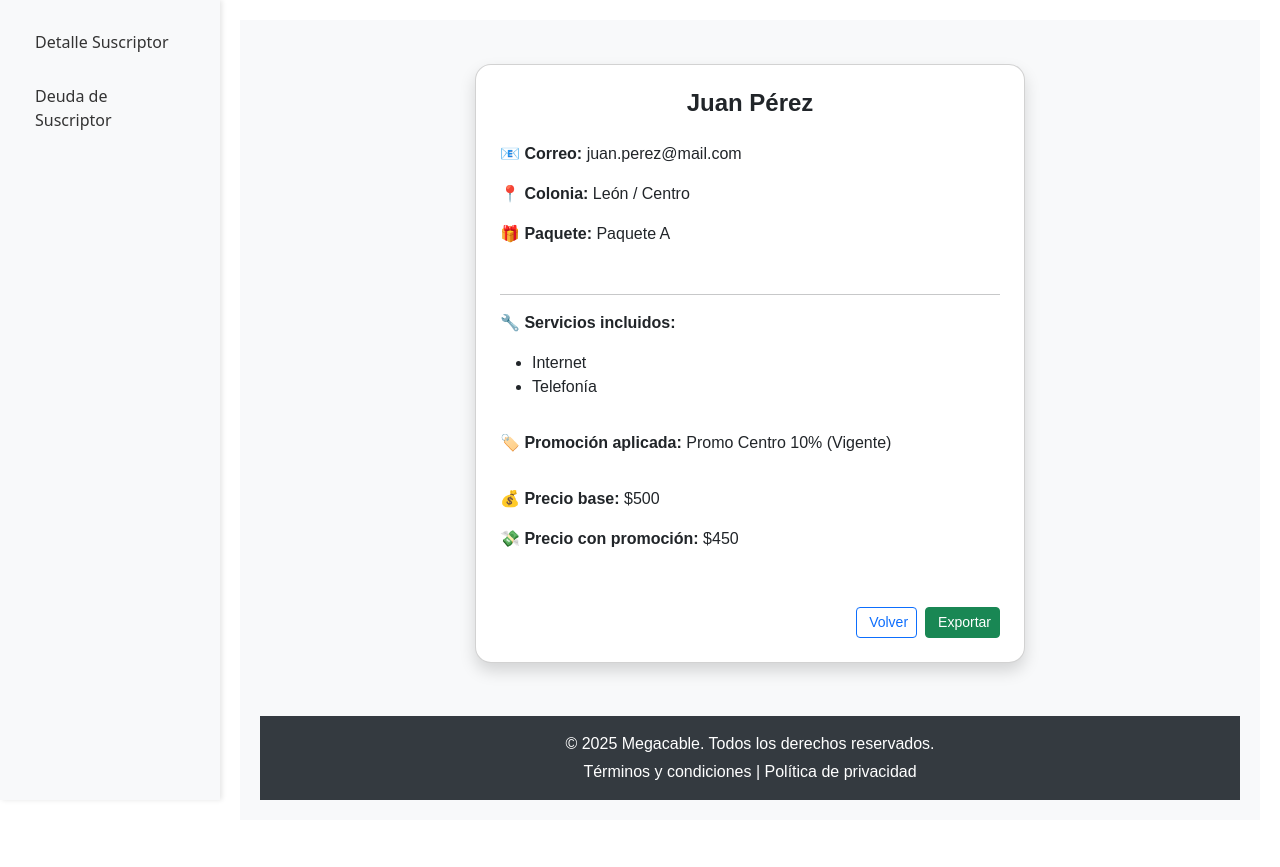
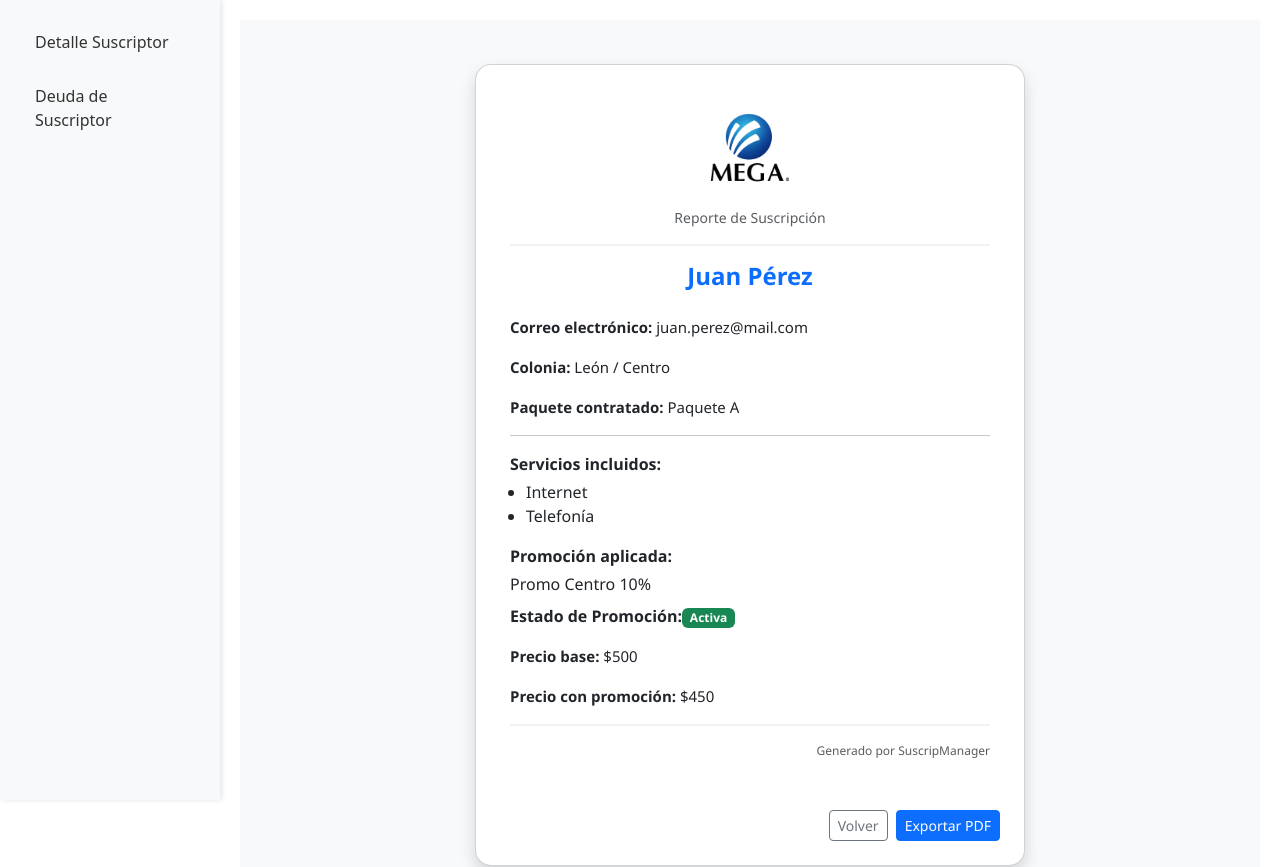
Before and after one commit to Fernando19921/SuscripManager_2025, an Angular app: page /detalle/1 in a window 1280 px wide. Shown: the top 867 px of the page. Before the commit the page ends 840 px from the top, so only its background shows below. Built offline with nearby package versions, Linux system fonts and the light colour scheme.

Commit message:
Add function pdf

```diff
--- a/package.json
+++ b/package.json
@@ -23,6 +23,7 @@
     "@angular/ssr": "^18.2.18",
     "express": "^4.18.2",
     "jspdf": "^3.0.1",
+    "pdfmake": "^0.2.20",
     "rxjs": "~7.8.0",
     "tslib": "^2.3.0",
     "zone.js": "~0.14.10"
--- a/src/app/core/loading-spinner/loading-spinner.component.css
+++ b/src/app/core/loading-spinner/loading-spinner.component.css
@@ -0,0 +1,17 @@
+.spinner-container{
+  align-items: center;
+  background-color: black;
+  border-radius: 20px;
+  bottom: 15px;
+  color: white;
+  display: flex;
+  padding: 5px 10px;
+  position: fixed;
+  right: 15px;
+  right: 15px;
+  box-shadow: 0px 0px 5px rgb(0,0,0,0.2);
+}
+
+span{
+  margin-left: 5px;
+}
--- a/src/app/core/loading-spinner/loading-spinner.component.html
+++ b/src/app/core/loading-spinner/loading-spinner.component.html
@@ -1 +1,45 @@
-<p>loading-spinner works!</p>
+<div class="spinner-container bg-dark">
+  <span>Cargando...</span>
+  <!-- By Sam Herbert (@sherb), for everyone. More @ http://goo.gl/7AJzbL -->
+<svg width="45" height="45" viewBox="0 0 45 45" xmlns="http://www.w3.org/2000/svg" stroke="#fff">
+    <g fill="none" fill-rule="evenodd" transform="translate(1 1)" stroke-width="2">
+        <circle cx="22" cy="22" r="6" stroke-opacity="0">
+            <animate attributeName="r"
+                begin="1.5s" dur="3s"
+                values="6;22"
+                calcMode="linear"
+                repeatCount="indefinite" />
+            <animate attributeName="stroke-opacity"
+                begin="1.5s" dur="3s"
+                values="1;0" calcMode="linear"
+                repeatCount="indefinite" />
+            <animate attributeName="stroke-width"
+                begin="1.5s" dur="3s"
+                values="2;0" calcMode="linear"
+                repeatCount="indefinite" />
+        </circle>
+        <circle cx="22" cy="22" r="6" stroke-opacity="0">
+            <animate attributeName="r"
+                begin="3s" dur="3s"
+                values="6;22"
+                calcMode="linear"
+                repeatCount="indefinite" />
+            <animate attributeName="stroke-opacity"
+                begin="3s" dur="3s"
+                values="1;0" calcMode="linear"
+                repeatCount="indefinite" />
+            <animate attributeName="stroke-width"
+                begin="3s" dur="3s"
+                values="2;0" calcMode="linear"
+                repeatCount="indefinite" />
+        </circle>
+        <circle cx="22" cy="22" r="8">
+            <animate attributeName="r"
+                begin="0s" dur="1.5s"
+                values="6;1;2;3;4;5;6"
+                calcMode="linear"
+                repeatCount="indefinite" />
+        </circle>
+    </g>
+</svg>
+</div>
--- a/src/app/core/loading-spinner/loading-spinner.component.ts
+++ b/src/app/core/loading-spinner/loading-spinner.component.ts
@@ -1,7 +1,7 @@
 import { Component } from '@angular/core';
 
 @Component({
-  selector: 'app-loading-spinner',
+  selector: 'core-loading-spinner',
   standalone: true,
   imports: [],
   templateUrl: './loading-spinner.component.html',
--- a/src/app/pages/detalle-suscriptor/detalle-suscriptor.component.html
+++ b/src/app/pages/detalle-suscriptor/detalle-suscriptor.component.html
@@ -1,29 +1,46 @@
-<div class="table-container">
+<div class="table-container position-relative">
+
   <h4 class="mb-3">Lista de Suscriptores</h4>
 
-  <table class="table table-bordered table-striped">
+  <!-- Spinner centrado sobre la tabla mientras carga -->
+  <div *ngIf="isLoading" class="d-flex justify-content-center align-items-center position-absolute w-100 h-100" style="background-color: rgba(255,255,255,0.7); top: 0; left: 0; z-index: 10;">
+    <core-loading-spinner></core-loading-spinner>
+  </div>
+
+  <!-- Tabla visible solo cuando no está cargando -->
+  <table *ngIf="!isLoading" class="table table-bordered table-striped">
     <thead>
       <tr>
         <th>#</th>
         <th>Nombre</th>
-        <th>Correo</th>
         <th>Paquete Activo</th>
+        <th>Promocion Aplicada</th>
+        <th>Estado</th>
+
+
         <th></th>
       </tr>
     </thead>
     <tbody>
-      <tr *ngFor="let user of usuarios let i=index">
-        <td>{{i+1}}</td>
+      <tr *ngFor="let user of usuarios; let i = index">
+        <td>{{ i + 1 }}</td>
         <td>{{ user.nombre }}</td>
-        <td>{{ user.correo }}</td>
         <td>{{ user.paqueteActivo }}</td>
+        <td>{{ user.promociones }}</td>
         <td>
-            <a
-              class="btn btn-primary info-btn"
-              [routerLink]="['/detalle',user.id]"
-            >
-              Info
-            </a>
+          <ng-container *ngIf="user.promociones && user.promociones.length>0; else sinPromo ">
+            <span *ngIf="esPromocionVigente(user.fechaInicioPromocion, user.fechaFinPromocion)" class="badge bg-success"> Promocion Vigente</span>
+            <span *ngIf="!esPromocionVigente(user.fechaInicioPromocion, user.fechaFinPromocion)" class="badge bg-danger"> Promocion Expirada</span>
+          </ng-container>
+
+          <ng-template #sinPromo>
+            <span class="badge bg-secondary">Sin Promoción Activa</span>
+          </ng-template>
+        </td>
+        <td>
+          <a class="btn btn-primary info-btn" [routerLink]="['/detalle', user.id]">
+            Info
+          </a>
         </td>
       </tr>
     </tbody>
--- a/src/app/pages/detalle-suscriptor/detalle-suscriptor.component.ts
+++ b/src/app/pages/detalle-suscriptor/detalle-suscriptor.component.ts
@@ -3,17 +3,21 @@ import { SuscriptoresService } from '../../core/services/suscriptores.service';
 import { suscriptor } from '../../suscriptor/interface/suscriptor-interface';
 import { CommonModule } from '@angular/common';
 import { RouterModule } from '@angular/router';
+import { LoadingSpinnerComponent } from '../../core/loading-spinner/loading-spinner.component';
+import { delay } from 'rxjs';
 
 
 @Component({
   selector: 'app-detalle-suscriptor',
   standalone: true,
-  imports: [CommonModule,RouterModule],
+  imports: [CommonModule,RouterModule,LoadingSpinnerComponent],
   templateUrl: './detalle-suscriptor.component.html',
   styleUrl: './detalle-suscriptor.component.css'
 })
 export class DetalleSuscriptorComponent implements OnInit  {
   public usuarios:suscriptor[]=[]
+  public isLoading: boolean=false;
+  public date=new Date
   constructor(private SuscriptoresService:SuscriptoresService){}
 
   ngOnInit(){
@@ -21,8 +25,21 @@ export class DetalleSuscriptorComponent implements OnInit  {
   }
 
   obtenerSuscriptores(){
-    this.SuscriptoresService.getSuscriptores().subscribe(data=>{
+    this.isLoading=true
+    this.SuscriptoresService.getSuscriptores()
+    .pipe(
+      delay(1000)
+    )
+    .subscribe(data=>{
       this.usuarios=data
+      this.isLoading=false
     })
   }
+
+  esPromocionVigente(fechaInicio:string, fechaFin:string){
+    const hoy=new Date();
+    const inicio=new Date(fechaInicio);
+    const fin= new Date(fechaFin);
+    return hoy>=inicio && hoy<= fin
+  }
 }
--- a/src/app/pages/deuda-suscriptor/deuda-suscriptor.component.html
+++ b/src/app/pages/deuda-suscriptor/deuda-suscriptor.component.html
@@ -51,6 +51,10 @@
     </div>
   </div>
 
+  <div>
+
+  </div>
+
   <!-- Total a pagar -->
   <div *ngIf="selectedPackage">
     <h4>Total a pagar</h4>
--- a/src/app/pages/deuda-suscriptor/deuda-suscriptor.component.ts
+++ b/src/app/pages/deuda-suscriptor/deuda-suscriptor.component.ts
@@ -1,7 +1,10 @@
 import { Component, OnInit } from '@angular/core';
 import { CommonModule } from '@angular/common';
 import { FormsModule } from '@angular/forms';
-import jsPDF from 'jspdf';
+import { jsPDF } from 'jspdf';
+
+
+
 
 export interface Package {
   id: number;
--- a/src/app/pages/inf-suscriptor/inf-suscriptor.component.html
+++ b/src/app/pages/inf-suscriptor/inf-suscriptor.component.html
@@ -1,49 +1,82 @@
-<div *ngIf="suscriptorSeleccionado" class="container mt-4 d-flex justify-content-center">
-  <div class="card shadow p-4 rounded-4" style="max-width: 550px; width: 100%;">
-
-
-    <div class="text-center mb-4">
-      <i class="fas fa-user-circle fa-5x text-primary"></i>
-      <h4 class="fw-bold mb-0">{{ suscriptorSeleccionado.nombre }}</h4>
+<!-- Spinner de carga -->
+<div *ngIf="isLoading" class="d-flex justify-content-center align-items-center" style="min-height: 200px;">
+  <core-loading-spinner></core-loading-spinner>
 </div>
 
+<!-- Contenido del suscriptor -->
+<div *ngIf="suscriptorSeleccionado" class="container mt-4 d-flex justify-content-center">
+  <div class="card shadow p-4 rounded-4" style="max-width: 550px; width: 100%; font-family: 'Segoe UI', Tahoma, Geneva, Verdana, sans-serif;">
 
-    <div class="mb-3">
-      <p><strong>📧 Correo:</strong> {{ suscriptorSeleccionado.correo }}</p>
-      <p><strong>📍 Colonia:</strong> {{ suscriptorSeleccionado.colonia }}</p>
-      <p><strong>🎁 Paquete:</strong> {{ suscriptorSeleccionado.paqueteActivo }}</p>
+    <!-- INICIO DEL CONTENIDO A EXPORTAR -->
+    <div #contenidoPDF style="padding: 10px;">
+
+      <!-- Encabezado -->
+      <div class="text-center mb-3">
+        <img src="assets/mega.png" alt="Logo de la empresa" width="100" class="mb-2" />
+        <p class="text-muted mb-0" style="font-size: 14px;">Reporte de Suscripción</p>
       </div>
 
-    <hr>
+      <hr style="border: 1px solid #ccc;" />
 
+      <!-- Nombre -->
+      <div class="mb-4 text-center">
+        <h4 class="fw-bold text-primary mb-0">{{ suscriptorSeleccionado.nombre }}</h4>
+      </div>
 
+      <!-- Información general -->
+      <div class="mb-3" style="line-height: 1.6; font-size: 15px;">
+        <p><strong>Correo electrónico:</strong> {{ suscriptorSeleccionado.correo }}</p>
+        <p><strong>Colonia:</strong> {{ suscriptorSeleccionado.colonia }}</p>
+        <p><strong>Paquete contratado:</strong> {{ suscriptorSeleccionado.paqueteActivo }}</p>
+      </div>
+
+      <hr />
+
+      <!-- Servicios -->
       <div class="mb-3">
-      <p><strong>🔧 Servicios incluidos:</strong></p>
-      <ul>
+        <p class="fw-semibold mb-1">Servicios incluidos:</p>
+        <ul class="mb-0 ps-3">
           <li *ngFor="let s of suscriptorSeleccionado.servicios">{{ s }}</li>
         </ul>
       </div>
 
+      <!-- Promoción -->
+      <div class="mb-3">
+        <p class="fw-semibold mb-1">Promoción aplicada:</p>
+        <p class="mb-2">{{ suscriptorSeleccionado.promociones || 'Ninguna' }}</p>
 
-    <div class="mb-3">
-      <p><strong>🏷️ Promoción aplicada:</strong> {{ suscriptorSeleccionado.promociones }}</p>
+        <ng-container *ngIf="suscriptorSeleccionado.promociones && suscriptorSeleccionado.promociones.length > 0; else sinPromociones">
+          <div *ngIf="esPromocionVigente(suscriptorSeleccionado.fechaInicioPromocion, suscriptorSeleccionado.fechaFinPromocion)">
+            <span class="fw-semibold">Estado de Promoción:</span>
+            <span class="badge bg-success">Activa</span>
+          </div>
+          <div *ngIf="!esPromocionVigente(suscriptorSeleccionado.fechaInicioPromocion, suscriptorSeleccionado.fechaFinPromocion)">
+            <span class="fw-semibold">Estado de Promoción:</span>
+            <span class="badge bg-danger">Inactiva</span>
+          </div>
+        </ng-container>
+
+        <ng-template #sinPromociones>
+          <span class="badge bg-secondary">Sin Promoción Activa</span>
+        </ng-template>
       </div>
 
-
-    <div class="mb-3">
-      <p><strong>💰 Precio base:</strong> ${{ suscriptorSeleccionado.precioBase }}</p>
-      <p><strong>💸 Precio con promoción:</strong> ${{ suscriptorSeleccionado.precioConPromocion }}</p>
+      <!-- Precios -->
+      <div class="mb-3" style="line-height: 1.6; font-size: 15px;">
+        <p><strong>Precio base:</strong> ${{ suscriptorSeleccionado.precioBase }}</p>
+        <p><strong>Precio con promoción:</strong> ${{ suscriptorSeleccionado.precioConPromocion }}</p>
       </div>
 
+      <hr style="border: 1px solid #ccc;" />
+      <p class="text-end text-muted" style="font-size: 12px;">Generado por SuscripManager</p>
+    </div>
+    <!-- FIN DEL CONTENIDO A EXPORTAR -->
 
+    <!-- Botones -->
     <div class="d-flex justify-content-end gap-2 mt-4">
-      <a routerLink="/detalle-suscriptor" class="btn btn-outline-primary btn-sm">
-        <i class="fas fa-arrow-left me-1"></i> Volver
-      </a>
+      <a routerLink="/detalle-suscriptor" class="btn btn-outline-secondary btn-sm">Volver</a>
+      <button (click)="exportarPDF()" class="btn btn-primary btn-sm">Exportar PDF</button>
+    </div>
 
-      <button (click)="exportarPDF()" class="btn btn-success btn-sm">
-        <i class="fas fa-file-export me-1"></i> Exportar
-      </button>
   </div>
 </div>
-</div>
--- a/src/app/pages/inf-suscriptor/inf-suscriptor.component.ts
+++ b/src/app/pages/inf-suscriptor/inf-suscriptor.component.ts
@@ -1,41 +1,86 @@
-import { Component, OnInit } from '@angular/core';
+import {
+  Component,
+  OnInit,
+  Inject,
+  PLATFORM_ID,
+  ElementRef,
+  ViewChild
+} from '@angular/core';
 import { ActivatedRoute, Router, RouterModule } from '@angular/router';
 import { SuscriptoresService } from '../../core/services/suscriptores.service';
 import { suscriptor } from '../../suscriptor/interface/suscriptor-interface';
-import { switchMap } from 'rxjs';
-import { CommonModule } from '@angular/common';
+import { delay, switchMap } from 'rxjs';
+import { CommonModule, isPlatformBrowser } from '@angular/common';
+
+import jsPDF from 'jspdf';
+import html2canvas from 'html2canvas';
+import { LoadingSpinnerComponent } from '../../core/loading-spinner/loading-spinner.component';
 
 @Component({
   selector: 'pages-inf-suscriptor',
   standalone: true,
-  imports:[CommonModule,RouterModule],
+  imports: [CommonModule, RouterModule,LoadingSpinnerComponent],
   templateUrl: './inf-suscriptor.component.html',
   styleUrls: ['./inf-suscriptor.component.css']
 })
 export class InfSuscriptorComponent implements OnInit {
   public suscriptorSeleccionado!: suscriptor | null;
+  public isLoading:boolean=false;
+
+  // Elemento que contiene todo lo que se exportará al PDF
+  @ViewChild('contenidoPDF', { static: false }) contenidoPDF!: ElementRef;
 
   constructor(
+    @Inject(PLATFORM_ID) private platformId: Object,
     private suscriptoresService: SuscriptoresService,
     private activateRoute: ActivatedRoute,
-    private router:Router
+    private router: Router
   ) {}
 
   ngOnInit(): void {
+    this.isLoading=true
     this.activateRoute.params
       .pipe(
-      switchMap(({id})=>this.suscriptoresService.searchSuscriptorById(Number(id)))
+        switchMap(({ id }) =>
+          this.suscriptoresService.searchSuscriptorById(Number(id))
+        ),
+        delay(2000)
       )
-    .subscribe(data =>{
-      if(!data){
-        this.router.navigateByUrl('')
+      .subscribe((data) => {
+        if (!data) {
+          this.router.navigateByUrl('');
           return;
         }
-      this.suscriptorSeleccionado=data
+        this.suscriptorSeleccionado = data;
+        this.isLoading=false;
       });
   }
 
-exportarPDF(){
+  async exportarPDF() {
+  if (!isPlatformBrowser(this.platformId)) return;
+
+  const input = this.contenidoPDF.nativeElement;
+  const canvas = await html2canvas(input, { scale: 2 });
+  const imgData = canvas.toDataURL('image/png');
+
+  const pdf = new jsPDF('p', 'mm', 'a4');
+  const pdfWidth = pdf.internal.pageSize.getWidth();
+
+  const img = new Image();
+  img.src = imgData;
+
+  img.onload = () => {
+    const imgHeight = (img.height * pdfWidth) / img.width;
+    pdf.addImage(imgData, 'PNG', 0, 0, pdfWidth, imgHeight);
+    pdf.save(`suscriptor_${this.suscriptorSeleccionado?.nombre}.pdf`);
+  };
+}
+
+  esPromocionVigente(fechaInicio:string, fechaFin:string){
+    const hoy=new Date();
+    const inicio=new Date(fechaInicio);
+    const fin= new Date(fechaFin);
+    return hoy>=inicio && hoy<= fin
+  }
 
 }
-}
--- a/src/app/suscriptor/interface/suscriptor-interface.ts
+++ b/src/app/suscriptor/interface/suscriptor-interface.ts
@@ -1,11 +1,13 @@
 export interface suscriptor{
-    id:number
+    id:number,
     nombre:string,
     correo:string,
     colonia:string,
     paqueteActivo:string,
     servicios:string [],
     promociones: [],
+    fechaInicioPromocion:string,
+    fechaFinPromocion:string,
     precioBase:number,
     precioConPromocion: number
 }
--- a/src/assets/data/infoSuscriptores.json
+++ b/src/assets/data/infoSuscriptores.json
@@ -1,28 +1,32 @@
 [
   {
-    "id":1,
+    "id": 1,
     "nombre": "Juan Pérez",
     "correo": "juan.perez@mail.com",
     "colonia": "León / Centro",
     "paqueteActivo": "Paquete A",
     "servicios": ["Internet", "Telefonía"],
-    "promociones": ["Promo Centro 10% (Vigente)"],
+    "promociones": ["Promo Centro 10%"],
+    "fechaInicioPromocion": "2025-06-01",
+    "fechaFinPromocion": "2025-06-30",
     "precioBase": 500.00,
     "precioConPromocion": 450.00
   },
   {
-    "id":2,
+    "id": 2,
     "nombre": "María Gómez",
     "correo": "maria.gomez@mail.com",
     "colonia": "León / Las Torres",
     "paqueteActivo": "Paquete B",
     "servicios": ["Internet"],
-    "promociones": ["Promo Bienvenida 5% (Vigente)"],
+    "promociones": ["Promo Bienvenida 5%"],
+    "fechaInicioPromocion": "2025-06-01",
+    "fechaFinPromocion": "2025-07-15",
     "precioBase": 400.00,
     "precioConPromocion": 380.00
   },
   {
-    "id":3,
+    "id": 3,
     "nombre": "Carlos Ramírez",
     "correo": "carlos.ramirez@mail.com",
     "colonia": "León / San Juan",
@@ -33,25 +37,55 @@
     "precioConPromocion": 520.00
   },
   {
-    "id":4,
+    "id": 4,
     "nombre": "Ana Martínez",
     "correo": "ana.martinez@mail.com",
     "colonia": "León / El Rosario",
     "paqueteActivo": "Paquete A",
     "servicios": ["Internet", "TV"],
-    "promociones": ["Promo Combo 15% (Vigente)"],
+    "promociones": ["Promo Combo 15%"],
+    "fechaInicioPromocion": "2025-05-01",
+    "fechaFinPromocion": "2025-06-25",
     "precioBase": 553.00,
     "precioConPromocion": 470.00
   },
   {
-    "id":5,
+    "id": 5,
     "nombre": "Luis Hernández",
     "correo": "luis.hernandez@mail.com",
     "colonia": "León / Jardines",
     "paqueteActivo": "Paquete B",
     "servicios": ["Internet", "Telefonía", "TV"],
-    "promociones": ["Promo Total 20% (Vigente)"],
+    "promociones": ["Promo Total 20%"],
+    "fechaInicioPromocion": "2025-06-25",
+    "fechaFinPromocion": "2025-07-15",
     "precioBase": 750.00,
     "precioConPromocion": 600.00
+  },
+  {
+    "id": 6,
+    "nombre": "Verónica Salinas",
+    "correo": "veronica.salinas@mail.com",
+    "colonia": "León / Chapalita",
+    "paqueteActivo": "Paquete C",
+    "servicios": ["Internet"],
+    "promociones": ["Promo Chapalita 10%"],
+    "fechaInicioPromocion": "2025-05-15",
+    "fechaFinPromocion": "2025-06-15",
+    "precioBase": 480.00,
+    "precioConPromocion": 432.00
+  },
+  {
+    "id": 7,
+    "nombre": "Eduardo Torres",
+    "correo": "eduardo.torres@mail.com",
+    "colonia": "León / Centro",
+    "paqueteActivo": "Paquete A",
+    "servicios": ["Telefonía"],
+    "promociones": ["Promo Especial 8%"],
+    "fechaInicioPromocion": "2025-06-01",
+    "fechaFinPromocion": "2025-06-20",
+    "precioBase": 300.00,
+    "precioConPromocion": 276.00
   }
 ]
```
Also changed, not shown: src/assets/mega.png (added), 3 other files (tests, documents, lock files or other folders). Lines whose indentation alone changed are shown as unchanged.
